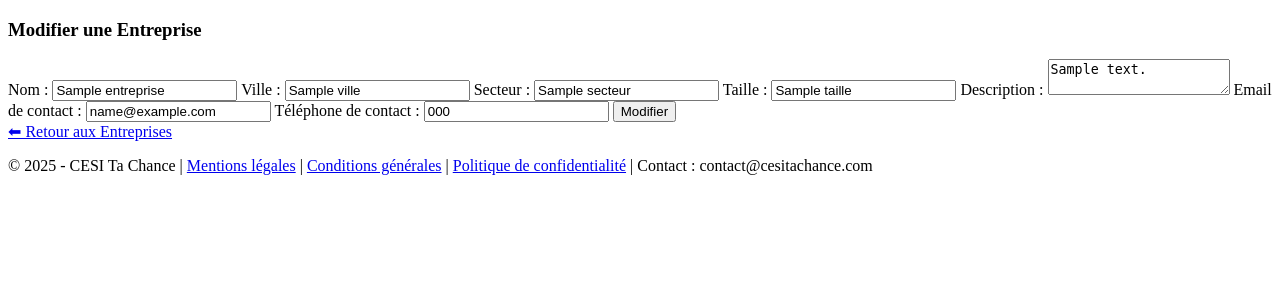
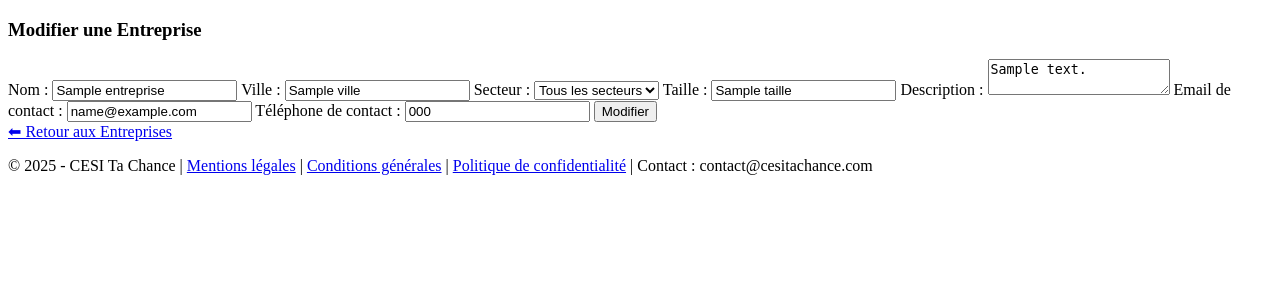
Before and after one commit to enzogilles/cesitachance, a PHP site: the page made by app/views/entreprises/modifier.twig in a window 1280 px wide. Shown: the part 62-362 px from the top of the page. Run offline with PHP 8.4, Linux system fonts and the light colour scheme; the template is opened without the code that fills it: most values are stand-ins (such as "Sample title", 1, 10 or a date in 2020); some libraries are stand-ins or nearby versions.

Commit message:
menu déroulant secteur en cours

```diff
--- a/app/model/Entreprise.php
+++ b/app/model/Entreprise.php
@@ -194,8 +194,6 @@ class Entreprise extends BaseModel
      */
     public function getAllSecteurs() {
         try {
-            // Notez que nous utilisons la table 'entreprise' (au singulier)
-            // et la colonne 'secteur' au lieu de 'secteur_activite'
             $stmt = $this->pdo->prepare("SELECT DISTINCT secteur FROM entreprise WHERE secteur IS NOT NULL AND secteur != '' ORDER BY secteur");
             $stmt->execute();
 
--- a/app/views/entreprises/modifier.twig
+++ b/app/views/entreprises/modifier.twig
@@ -8,8 +8,13 @@
         <input type="text" id="nom" name="nom" value="{{ entreprise.nom|e }}" required>
         <label for="ville">Ville :</label>
         <input type="text" id="ville" name="ville" value="{{ entreprise.ville|e }}" required>
-        <label for="secteur">Secteur :</label>
-        <input type="text" id="secteur" name="secteur" value="{{ entreprise.secteur|e }}" required>
+    <label for="secteur">Secteur :</label>
+    <select id="secteur" name="secteur">
+        <option value="">Tous les secteurs</option>
+        {% for secteurOption in secteurs %}
+            <option value="{{ secteurOption|e }}" {% if secteur is defined and secteur == secteurOption %}selected{% endif %}>{{ secteurOption|e }}</option>
+        {% endfor %}
+    </select>
         <label for="taille">Taille :</label>
         <input type="text" id="taille" name="taille" value="{{ entreprise.taille|e }}" required>
         <label for="description">Description :</label>
```
